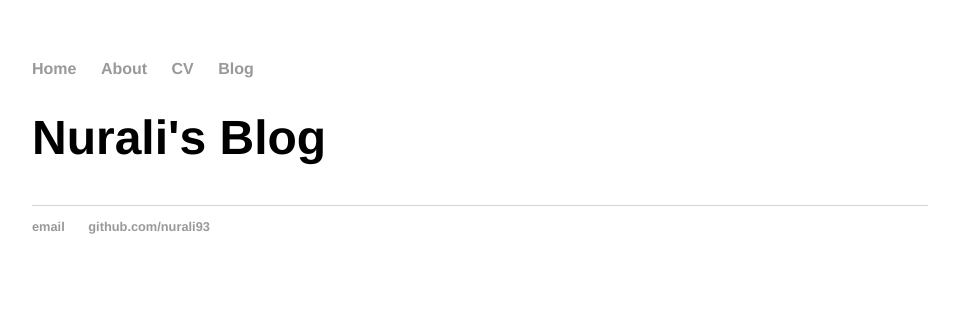
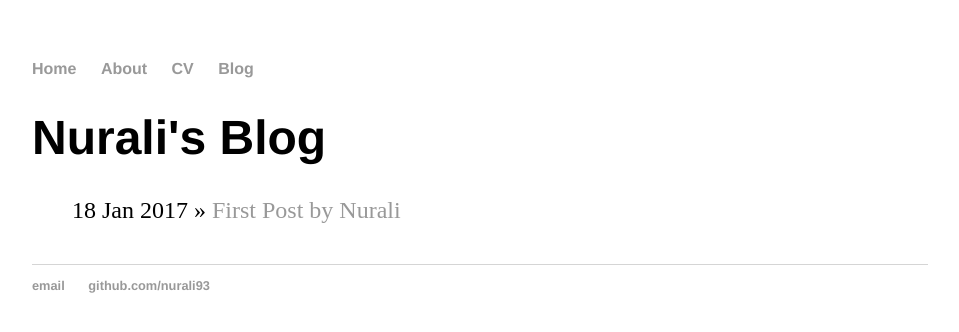
Before and after one commit to nurali93/nurali93.github.io-v1, a Jekyll site: the page built from blog/index.html, in a window 1280 px wide. Shown: the top 332 px of the page, without its empty margins (160-1119 px from the left). Built offline with Jekyll 4.4.1, drawn with Linux system fonts in a browser that asks for light colours; a file with an impossible date is left out.

Commit message:
Update 2017-01-18-nurali-site-launched.md

```diff
--- a/_posts/2017-01-18-nurali-site-launched.md
+++ b/_posts/2017-01-18-nurali-site-launched.md
@@ -1,8 +1,8 @@
 ---
 layout: post
 title: First Post by Nurali
-date: {}
-published: false
+date: 2017-01-18
+published: true
 ---
 
 Hi uolls. Trying create a blog using github pages and powered by [Jekyll](http://jekyllrb.com) as recommended by a friend/mentor [Zaid](https://zaidhuda.com). I found this [guide](http://jmcglone.com/guides/github-pages/) which was very easy to follow. Very simple and interesting. More to come!
```
